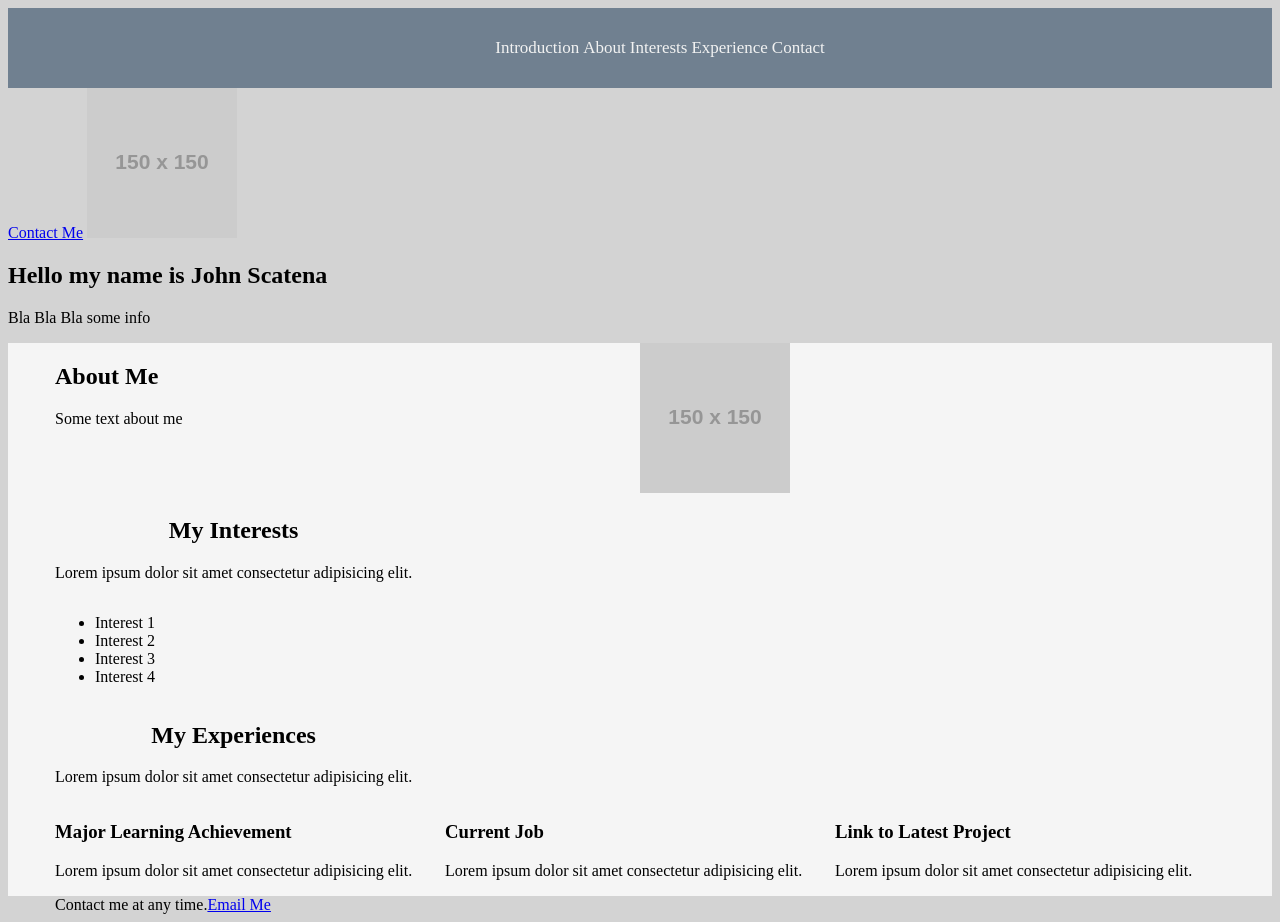
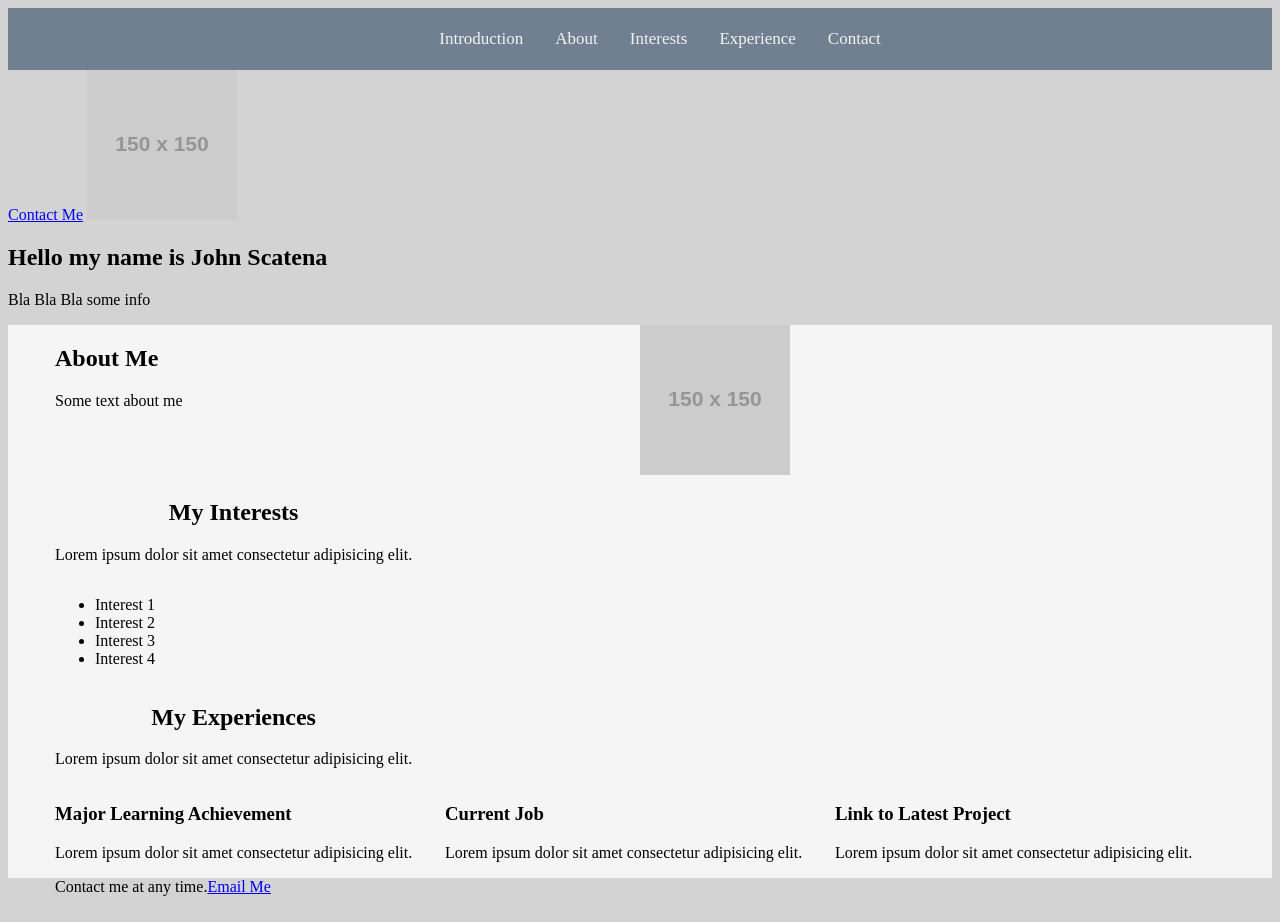
Before and after one commit to johne5s/HTML, a plain HTML site: page index.html in a window 1280 px wide. Drawn offline with Linux system fonts and the light colour scheme; placeholder pictures from the web are drawn by us.

Commit message:
nav changes

```diff
--- a/navstyle.css
+++ b/navstyle.css
@@ -1,7 +1,7 @@
 nav {
     background-color: slategray;
     overflow: clip;
-    padding: 14px 16px;
+    padding: 5px 8px;
 }
 
 nav a {
@@ -9,9 +9,11 @@ nav a {
     text-align: center;
     text-decoration: none;
     font-size: 17px;
+    padding: 12px 14px;
 }
 
 nav a:hover {
     background-color: whitesmoke;
     color: black;
+    padding: 12px 14px;
 }
```
